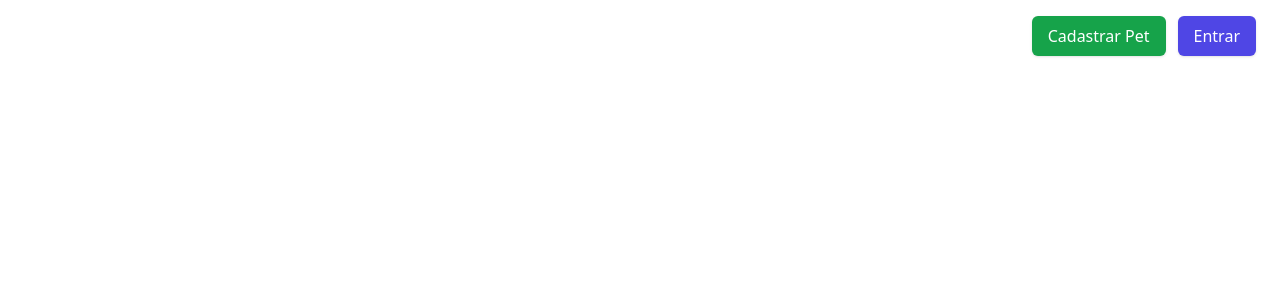
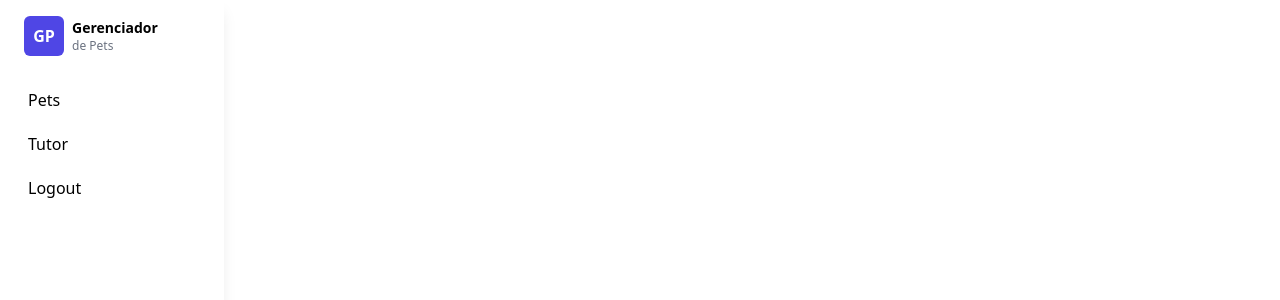
Before and after one commit to alexandremoshage/gerenciador-de-pets, an Angular app: page / in a window 1280 px wide. Shown: the top 300 px of the page. Built offline with nearby package versions, Linux system fonts and the light colour scheme.

Commit message:
criado o componente de menu

```diff
--- a/src/app/app.html
+++ b/src/app/app.html
@@ -1,8 +1,6 @@
 
-<div class="fixed top-4 right-6 z-50 flex gap-3">
-  <a routerLink="/pets/create" class="inline-block px-4 py-2 bg-green-600 text-white rounded-md shadow hover:bg-green-700">Cadastrar Pet</a>
-  <a routerLink="/login" class="inline-block px-4 py-2 bg-indigo-600 text-white rounded-md shadow hover:bg-indigo-700">Entrar</a>
+<app-sidebar *ngIf="!isLogin" class="fixed inset-y-0 left-0 w-56 bg-white shadow-lg p-4"></app-sidebar>
+
+<div class="min-h-screen" [style.marginLeft.px]="!isLogin ? 224 : 0">
+  <router-outlet />
 </div>
-
-
-<router-outlet />
--- a/src/app/app.ts
+++ b/src/app/app.ts
@@ -1,12 +1,27 @@
 import { Component, signal } from '@angular/core';
-import { RouterOutlet, RouterModule } from '@angular/router';
+import { CommonModule } from '@angular/common';
+import { RouterOutlet, RouterModule, Router } from '@angular/router';
+import { AuthService } from './services/auth.service';
+import { SidebarComponent } from './sidebar/sidebar.component';
 
 @Component({
   selector: 'app-root',
-  imports: [RouterOutlet, RouterModule],
+  standalone: true,
+  imports: [CommonModule, RouterOutlet, RouterModule, SidebarComponent],
   templateUrl: './app.html',
-  styleUrl: './app.scss'
+  styleUrls: ['./app.scss']
 })
 export class App {
   protected readonly title = signal('gerenciador-de-pets');
+  constructor(private router: Router, private auth: AuthService) {}
+
+  get isLogin(): boolean {
+    return this.router.url === '/login';
+  }
+
+  logout(): void {
+    this.auth.logout();
+    this.router.navigate(['/login']);
+  }
+
 }
--- /dev/null
+++ b/src/app/sidebar/sidebar.component.html
@@ -0,0 +1,15 @@
+<aside class="h-full flex flex-col">
+  <div class="flex items-center gap-2 px-2">
+    <div class="h-10 w-10 bg-indigo-600 rounded-md flex items-center justify-center text-white font-bold">GP</div>
+    <div>
+      <div class="text-sm font-semibold">Gerenciador</div>
+      <div class="text-xs text-gray-500">de Pets</div>
+    </div>
+  </div>
+
+  <nav class="mt-6 flex flex-col gap-1">
+    <ng-container *ngFor="let item of items">
+      <button  (click)="handle(item)" class="text-left w-full px-3 py-2 rounded hover:bg-gray-100">{{ item.label }}</button>
+    </ng-container>
+  </nav>
+</aside>
--- /dev/null
+++ b/src/app/sidebar/sidebar.component.scss
@@ -0,0 +1,8 @@
+:host {
+  display: block;
+  height: 100%;
+}
+
+aside {
+  width: 100%;
+}
--- /dev/null
+++ b/src/app/sidebar/sidebar.component.ts
@@ -0,0 +1,32 @@
+import { Component } from '@angular/core';
+import { CommonModule } from '@angular/common';
+import { Router, RouterModule } from '@angular/router';
+import { AuthService } from '../services/auth.service';
+
+@Component({
+  selector: 'app-sidebar',
+  standalone: true,
+  imports: [CommonModule, RouterModule],
+  templateUrl: './sidebar.component.html',
+  styleUrls: ['./sidebar.component.scss']
+})
+export class SidebarComponent {
+  items = [
+    { label: 'Pets', route: '/pets' },
+    { label: 'Tutor', route: '/tutor' },
+    { label: 'Logout', action: 'logout' }
+  ];
+
+  constructor(private router: Router, private auth: AuthService) {}
+
+  handle(item: { label: string; route?: string; action?: string }): void {
+    if (item.action === 'logout') {
+      this.auth.logout();
+      this.router.navigate(['/login']);
+      return;
+    }
+    if (item.route) {
+      this.router.navigate([item.route]);
+    }
+  }
+}
```
